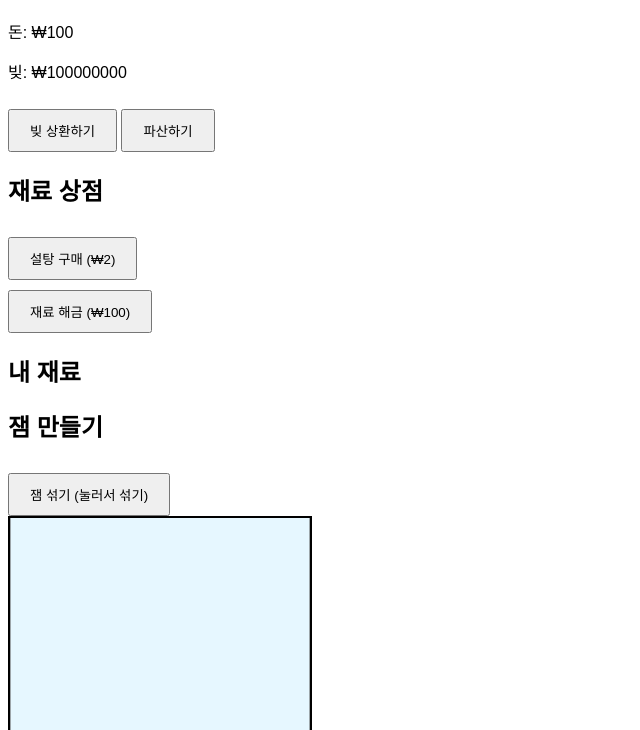
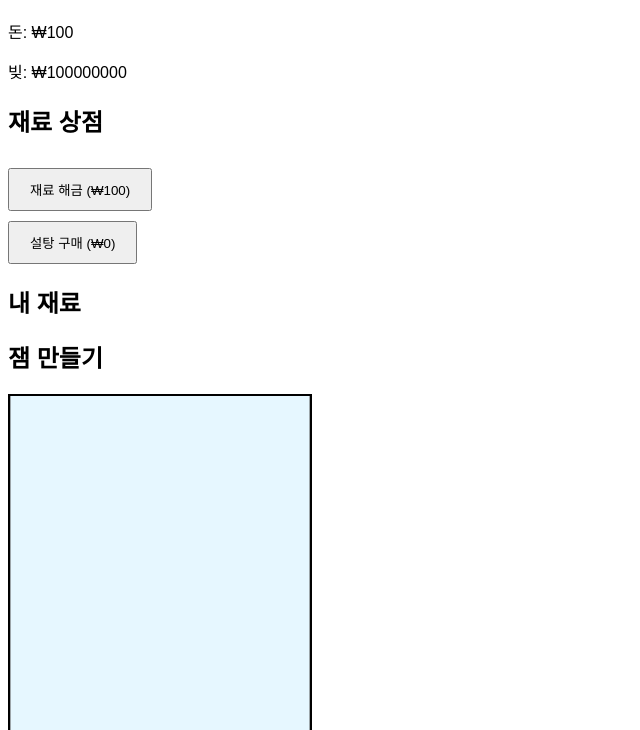
Before and after one commit to parannom/jam, a plain HTML site: page index.html in a window 1280 px wide. Shown: the part 70-800 px from the top of the page, without its empty margins (0-640 px from the left). Drawn offline with nearby package versions, Linux system fonts and the light colour scheme.

Commit message:
Update index.html

```diff
--- a/index.html
+++ b/index.html
@@ -58,14 +58,11 @@
     <h1>마녀의 잼</h1>
     <p>돈: ₩<span id="money">100</span></p>
     <p>빚: ₩<span id="debt">100000000</span></p>
-    <button onclick="repayDebt()">빚 상환하기</button>
-    <button onclick="bankrupt()">파산하기</button>
-
 
     <div id="store">
         <h2>재료 상점</h2>
+        <button onclick="unlockIngredient()">재료 해금 (₩<span id="unlockCost">100</span>)</button>
         <div id="ingredientList"></div>
-        <button onclick="unlockIngredient()">재료 해금 (₩<span id="unlockCost">100</span>)</button>
     </div>
 
     <div id="inventory">
@@ -75,10 +72,10 @@
 
     <div id="jam">
         <h2>잼 만들기</h2>
-        <button id="mixButton">잼 섞기 (눌러서 섞기)</button>
         <div id="beakerContainer">
             <canvas id="beaker"></canvas>
         </div>
+        <button id="mixButton">잼 섞기 (눌러서 섞기)</button>
     </div>
 
     <div id="madeJam">
@@ -87,36 +84,41 @@
         <button onclick="sellJam()">잼 판매하기</button>
     </div>
 
+    <button onclick="repayDebt()">빚 상환하기</button>
+    <button onclick="bankrupt()">파산하기</button>
 
     <script>
         let money = 100;
         let debt = 100000000;
         let unlockCost = 100;
+
+        // 재료 배열 수정 (설탕을 첫 번째로 이동하고 purchasePrice와 saleValue 추가)
         let ingredients = [
-            { name: "딸기", price: 5, color: "#ff4d4d", unlocked: false },
-            { name: "블루베리", price: 4, color: "#4d4dff", unlocked: false },
-            { name: "설탕", price: 2, color: "#ffffff", unlocked: true },
-            { name: "마법의 허브", price: 10, color: "#66ff66", unlocked: false },
-            { name: "레몬", price: 3, color: "#ffff66", unlocked: false },
-            { name: "체리", price: 6, color: "#ff66b3", unlocked: false },
-            { name: "호박", price: 7, color: "#ff9933", unlocked: false },
-            { name: "자몽", price: 8, color: "#ffcc99", unlocked: false },
-            { name: "키위", price: 5, color: "#99cc33", unlocked: false },
-            { name: "망고", price: 6, color: "#ffc34d", unlocked: false },
-            { name: "바나나", price: 4, color: "#ffff99", unlocked: false },
-            { name: "복숭아", price: 7, color: "#ffcc99", unlocked: false },
-            { name: "사과", price: 5, color: "#ff6666", unlocked: false },
-            { name: "포도", price: 6, color: "#9966cc", unlocked: false },
-            { name: "라임", price: 4, color: "#99ff99", unlocked: false },
-            { name: "파인애플", price: 8, color: "#ffff66", unlocked: false },
-            { name: "오렌지", price: 5, color: "#ffcc66", unlocked: false },
-            { name: "코코넛", price: 9, color: "#ffffff", unlocked: false }
+            { name: "설탕", purchasePrice: 0, saleValue: 2, color: "#ffffff", unlocked: true },
+            { name: "딸기", purchasePrice: 5, saleValue: 5, color: "#ff4d4d", unlocked: false },
+            { name: "블루베리", purchasePrice: 4, saleValue: 4, color: "#4d4dff", unlocked: false },
+            { name: "마법의 허브", purchasePrice: 10, saleValue: 10, color: "#66ff66", unlocked: false },
+            { name: "레몬", purchasePrice: 3, saleValue: 3, color: "#ffff66", unlocked: false },
+            { name: "체리", purchasePrice: 6, saleValue: 6, color: "#ff66b3", unlocked: false },
+            { name: "호박", purchasePrice: 7, saleValue: 7, color: "#ff9933", unlocked: false },
+            { name: "자몽", purchasePrice: 8, saleValue: 8, color: "#ffcc99", unlocked: false },
+            { name: "키위", purchasePrice: 5, saleValue: 5, color: "#99cc33", unlocked: false },
+            { name: "망고", purchasePrice: 6, saleValue: 6, color: "#ffc34d", unlocked: false },
+            { name: "바나나", purchasePrice: 4, saleValue: 4, color: "#ffff99", unlocked: false },
+            { name: "복숭아", purchasePrice: 7, saleValue: 7, color: "#ffcc99", unlocked: false },
+            { name: "사과", purchasePrice: 5, saleValue: 5, color: "#ff6666", unlocked: false },
+            { name: "포도", purchasePrice: 6, saleValue: 6, color: "#9966cc", unlocked: false },
+            { name: "라임", purchasePrice: 4, saleValue: 4, color: "#99ff99", unlocked: false },
+            { name: "파인애플", purchasePrice: 8, saleValue: 8, color: "#ffff66", unlocked: false },
+            { name: "오렌지", purchasePrice: 5, saleValue: 5, color: "#ffcc66", unlocked: false },
+            { name: "코코넛", purchasePrice: 9, saleValue: 9, color: "#ffffff", unlocked: false }
         ];
+
         let inventory = [];
         let beakerIngredients = [];
         let jamInventory = [];
         let ingredientIdCounter = 0;
-        let unlockedIngredientCount = 1; // 처음에 설탕만 해금되어 있음
+        let unlockedIngredientCount = 1; // 설탕만 해금되어 있음
 
         // Matter.js 설정
         let Engine = Matter.Engine,
@@ -202,7 +204,7 @@
             ingredients.forEach((ingredient, index) => {
                 if (ingredient.unlocked) {
                     let btn = document.createElement('button');
-                    btn.innerText = `${ingredient.name} 구매 (₩${ingredient.price})`;
+                    btn.innerText = `${ingredient.name} 구매 (₩${ingredient.purchasePrice})`;
                     btn.onclick = () => buyIngredient(index);
                     storeDiv.appendChild(btn);
                 }
@@ -213,10 +215,10 @@
             if (money >= unlockCost) {
                 money -= unlockCost;
                 updateMoney();
-                // 다음 재료 해금
-                if (unlockedIngredientCount < ingredients.length) {
-                    ingredients[unlockedIngredientCount].unlocked = true;
-                    unlockedIngredientCount++;
+                // 다음 잠금된 재료 찾기
+                let nextIngredientIndex = ingredients.findIndex(ingredient => !ingredient.unlocked);
+                if (nextIngredientIndex !== -1) {
+                    ingredients[nextIngredientIndex].unlocked = true;
                     unlockCost *= 2; // 해금 비용 증가
                     updateUnlockCost();
                     displayStore();
@@ -230,8 +232,8 @@
         }
 
         function buyIngredient(index) {
-            if (money >= ingredients[index].price) {
-                money -= ingredients[index].price;
+            if (ingredients[index].purchasePrice === 0 || money >= ingredients[index].purchasePrice) {
+                money -= ingredients[index].purchasePrice;
                 let ingredientInstance = {
                     id: ingredientIdCounter++,
                     name: ingredients[index].name,
@@ -549,7 +551,7 @@
             let price = 0;
             jamIngredients.forEach(item => {
                 let ingredientInfo = ingredients.find(ing => ing.name === item.name);
-                price += ingredientInfo.price * item.quantity;
+                price += ingredientInfo.saleValue * item.quantity;
             });
             // 특별한 조합에 따른 추가 가격 설정
             if (jamIngredients.some(item => item.name === "딸기") && jamIngredients.some(item => item.name === "블루베리")) {
@@ -638,9 +640,8 @@
             beakerIngredients = [];
             jamInventory = [];
             ingredientIdCounter = 0;
-            unlockedIngredientCount = 1;
-            ingredients.forEach((ingredient, index) => {
-                ingredient.unlocked = index === 2; // 설탕만 해금
+            ingredients.forEach((ingredient) => {
+                ingredient.unlocked = ingredient.name === "설탕"; // 설탕만 해금
             });
             // 페이지를 리로드하여 게임 재시작
             location.reload();
@@ -653,9 +654,10 @@
                 unlockCost: unlockCost,
                 inventory: inventory,
                 jamInventory: jamInventory,
-                unlockedIngredientCount: unlockedIngredientCount,
-                ingredients: ingredients,
-                ingredientIdCounter: ingredientIdCounter
+                ingredientIdCounter: ingredientIdCounter,
+                ingredients: ingredients.map(ingredient => ({
+                    unlocked: ingredient.unlocked
+                }))
             };
             localStorage.setItem('witchJamGameState', JSON.stringify(gameState));
         }
@@ -669,9 +671,14 @@
                 unlockCost = gameState.unlockCost;
                 inventory = gameState.inventory;
                 jamInventory = gameState.jamInventory;
-                unlockedIngredientCount = gameState.unlockedIngredientCount;
-                ingredients = gameState.ingredients;
                 ingredientIdCounter = gameState.ingredientIdCounter;
+
+                // 재료 상태 로드
+                ingredients.forEach((ingredient, index) => {
+                    if (gameState.ingredients[index]) {
+                        ingredient.unlocked = gameState.ingredients[index].unlocked;
+                    }
+                });
             }
         }
 
```
